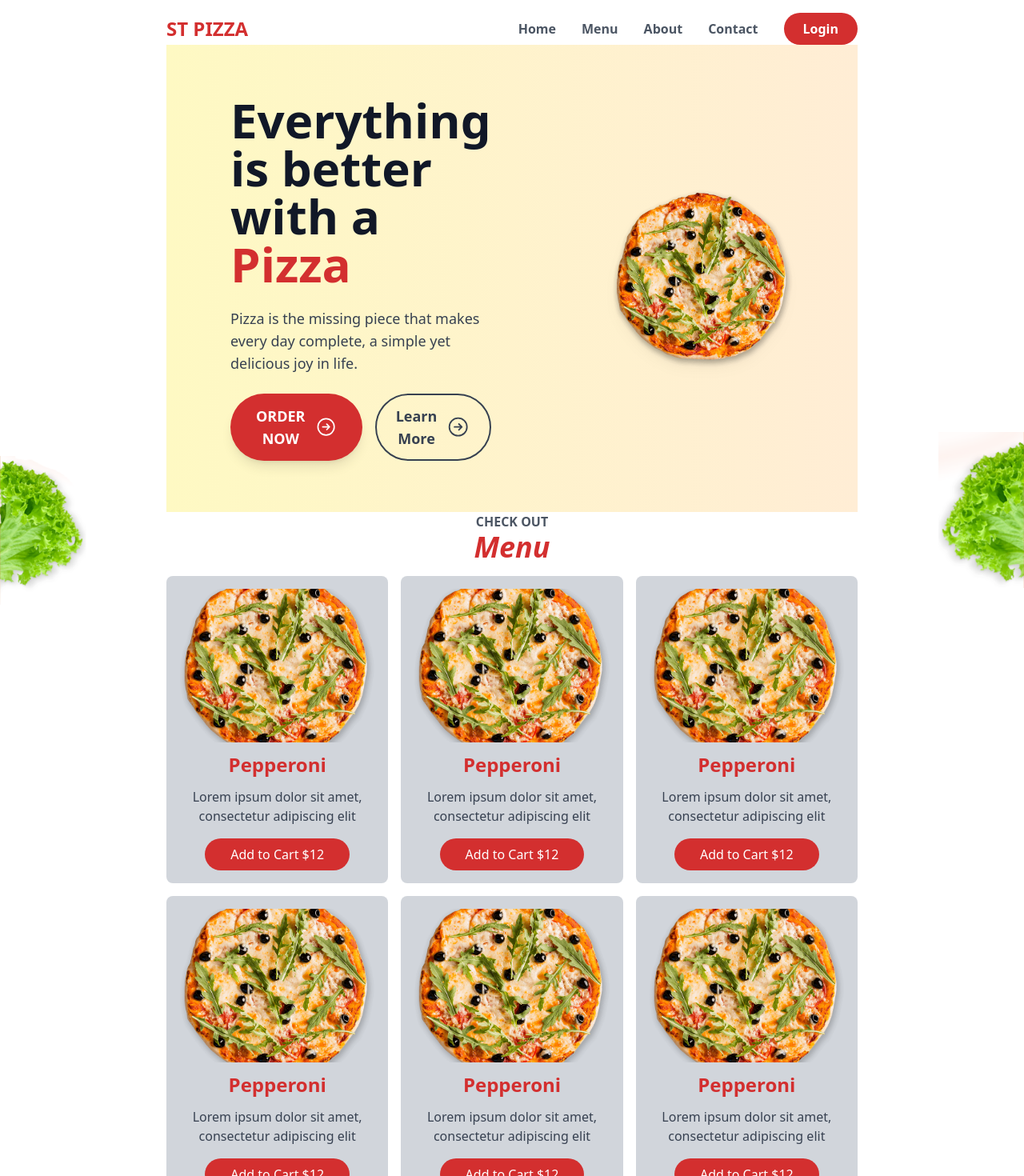
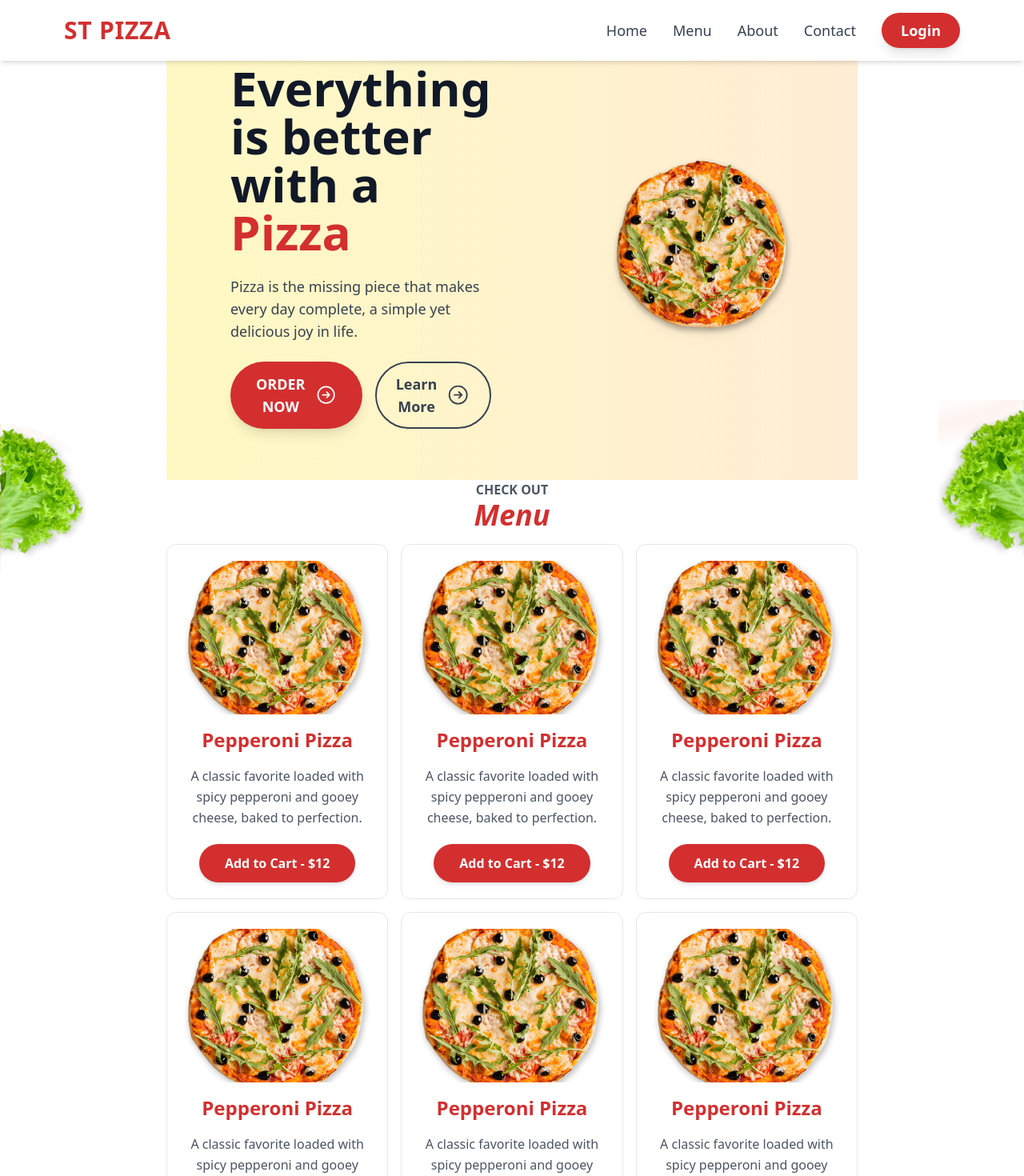
Before and after one commit to rialparmar1777/food-ordering-app, a Next.js app: page / in a window 1280 px wide. Shown: the top 1470 px of the page at 80% size. Built offline with nearby package versions, Linux system fonts and the light colour scheme.

Commit message:
worked on stylings for more attractiveness

```diff
--- a/src/components/layout/Header.js
+++ b/src/components/layout/Header.js
@@ -2,22 +2,28 @@ import Link from "next/link";
 
 export default function Header() {
   return (
-    <header className="flex items-center justify-between">
-      <Link className="text-primary font-semibold text-2xl" href="">
+    <header className="flex items-center justify-between px-6 lg:px-20 py-4 bg-white shadow-md fixed top-0 left-0 w-full z-50">
+      <Link className="text-primary font-extrabold text-3xl tracking-wide" href="">
         ST PIZZA
       </Link>
-      <nav className="flex items-center gap-8 text-gray-600 font-semibold">
-        <Link href={""}>Home</Link>
-        <Link href={""}>Menu</Link>
-        <Link href={""}>About</Link>
-        <Link href={""}>Contact</Link>
+      <nav className="hidden md:flex items-center gap-8 text-gray-700 font-medium text-lg">
+        <Link href={""} className="hover:text-primary transition-colors">Home</Link>
+        <Link href={""} className="hover:text-primary transition-colors">Menu</Link>
+        <Link href={""} className="hover:text-primary transition-colors">About</Link>
+        <Link href={""} className="hover:text-primary transition-colors">Contact</Link>
         <Link
           href={""}
-          className="bg-primary text-white rounded-full px-6 py-2"
+          className="bg-primary text-white rounded-full px-6 py-2 font-semibold shadow-lg hover:bg-red-600 transition-all"
         >
           Login
         </Link>
       </nav>
+      <div className="md:hidden">
+        {/* Mobile menu icon placeholder */}
+        <button className="text-gray-700 focus:outline-none">
+          ☰
+        </button>
+      </div>
     </header>
   );
 }
--- a/src/components/menu/MenuItem.js
+++ b/src/components/menu/MenuItem.js
@@ -3,16 +3,16 @@ import Image from "next/image";
 
 export default function MenuItem() {
     return(
-        <div className="bg-gray-300 p-4 rounded-lg text-center group hover:bg-white hover:shadow-lg hover:shadow-black-50 transition-all transform hover:-translate-y-2">
-            <div className="text-center">
-                <img src="/pizza.png" alt="pizza" className="w-full h-48 object-cover rounded-t-lg"/>
+        <div className="bg-white p-5 rounded-xl text-center group hover:shadow-xl hover:shadow-black/20 transition-all transform hover:-translate-y-2 border border-gray-200">
+            <div className="overflow-hidden rounded-t-xl">
+                <img src="/pizza.png" alt="pizza" className="w-full h-48 object-cover group-hover:scale-105 transition-transform duration-300"/>
             </div>
-            <h4 className="font-semibold text-2xl my-3 text-primary group-hover:text-secondary transition-colors">Pepperoni</h4>
-            <p className="text-gray-700 text-base">
-                Lorem ipsum dolor sit amet, consectetur adipiscing elit
+            <h4 className="font-bold text-2xl my-4 text-primary group-hover:text-red-600 transition-colors">Pepperoni Pizza</h4>
+            <p className="text-gray-600 text-base leading-relaxed">
+                A classic favorite loaded with spicy pepperoni and gooey cheese, baked to perfection.
             </p>
-            <button className="mt-4 bg-primary text-white rounded-full px-8 py-2 hover:bg-secondary transition-colors">
-                Add to Cart $12
+            <button className="mt-5 bg-primary text-white rounded-full px-8 py-3 font-semibold hover:bg-red-600 transition-all shadow-md hover:shadow-lg">
+                Add to Cart - $12
             </button>
         </div>
     );
```
